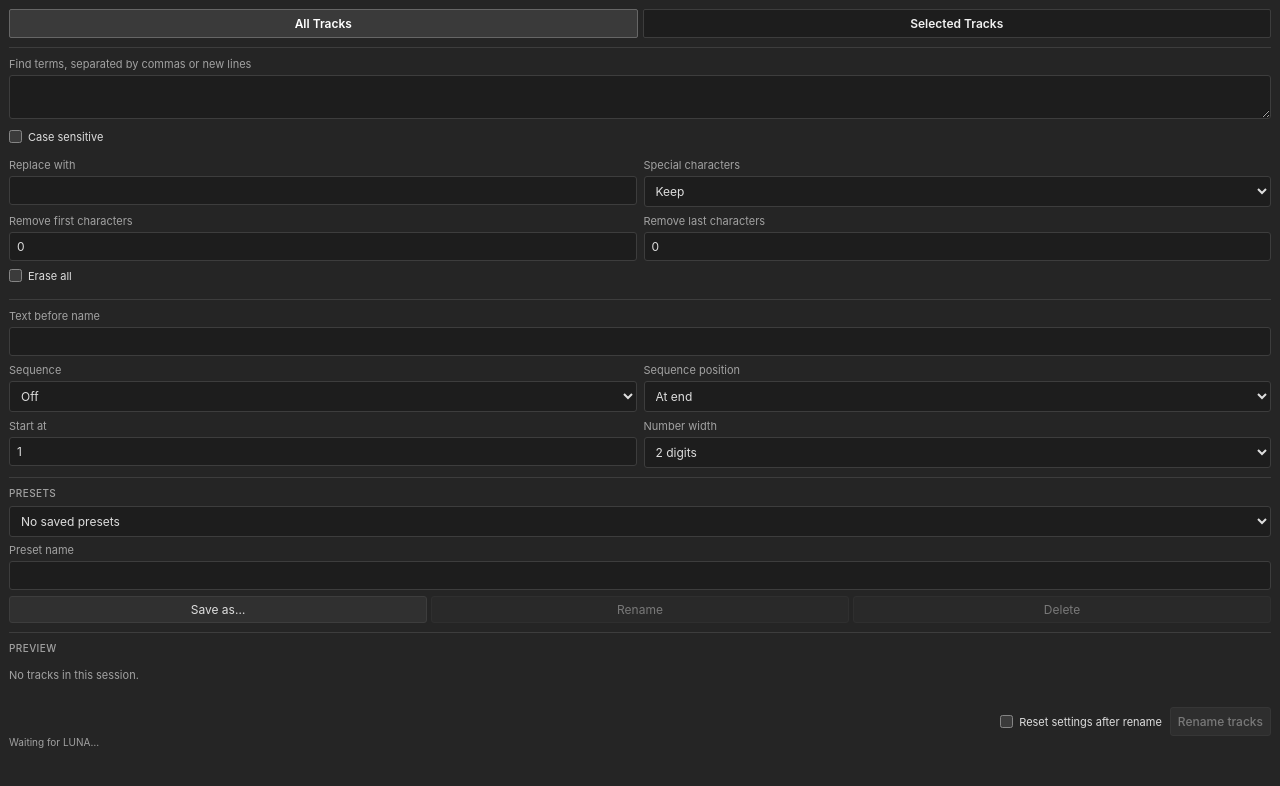
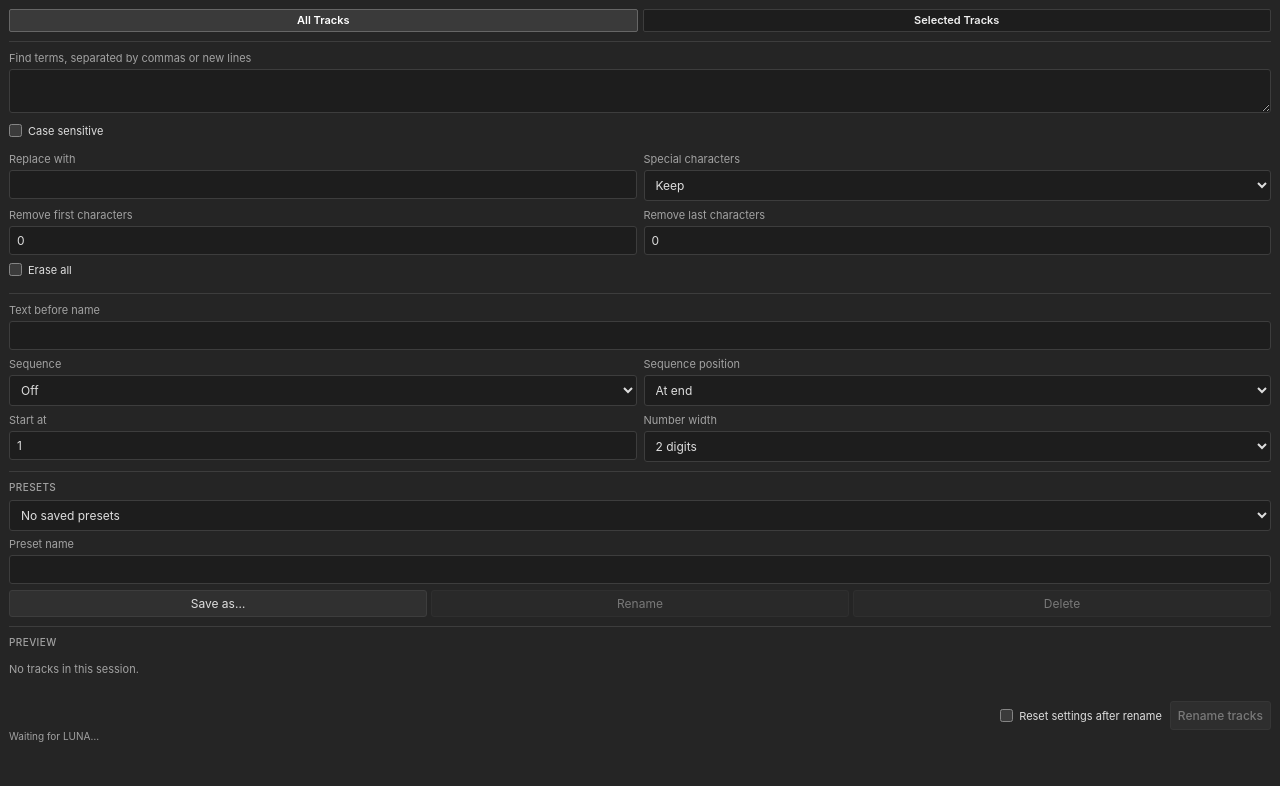
Before and after one commit to Fourdogslong/Luna-Batch-Track-Rename-Add-On, a website: page index.html in a window 1280 px wide. Drawn offline with Linux system fonts and the light colour scheme.

Commit message:
Tune track scope controls to LUNA sizing

```diff
--- a/index.html
+++ b/index.html
@@ -3,7 +3,7 @@
 <head>
   <meta charset="UTF-8">
   <meta name="viewport" content="width=device-width, initial-scale=1">
-  <title>Luna Batch Track Renamer Add On</title>
+  <title>Batch Track Renamer</title>
   <style>
     :root {
       color-scheme: dark;
@@ -26,7 +26,7 @@
     button, input, textarea, select { min-width: 0; color: var(--copy); font: inherit; }
     button { border: 1px solid transparent; border-radius: 3px; background: transparent; padding: 6px 7px; cursor: pointer; }
     button:hover:not(:disabled) { background: #343434; }
-    .scope button { border: 1px solid #3d3d3d; border-radius: 2px; background: #1d1d1d; padding: 6px 7px; color: #f0f0f0; font: inherit; font-weight: 600; white-space: nowrap; }
+    .scope button { height: 23px; border: 1px solid #3d3d3d; border-radius: 2px; background: #1d1d1d; padding: 0 6px; color: #f0f0f0; font: inherit; font-size: 11px; font-weight: 600; line-height: 21px; cursor: default; white-space: nowrap; }
     .scope button:hover:not(:disabled) { background: #303030; }
     .scope button.active { border-color: #666; background: #3a3a3a; color: #fff; }
     button:disabled { opacity: .45; cursor: default; }
```
